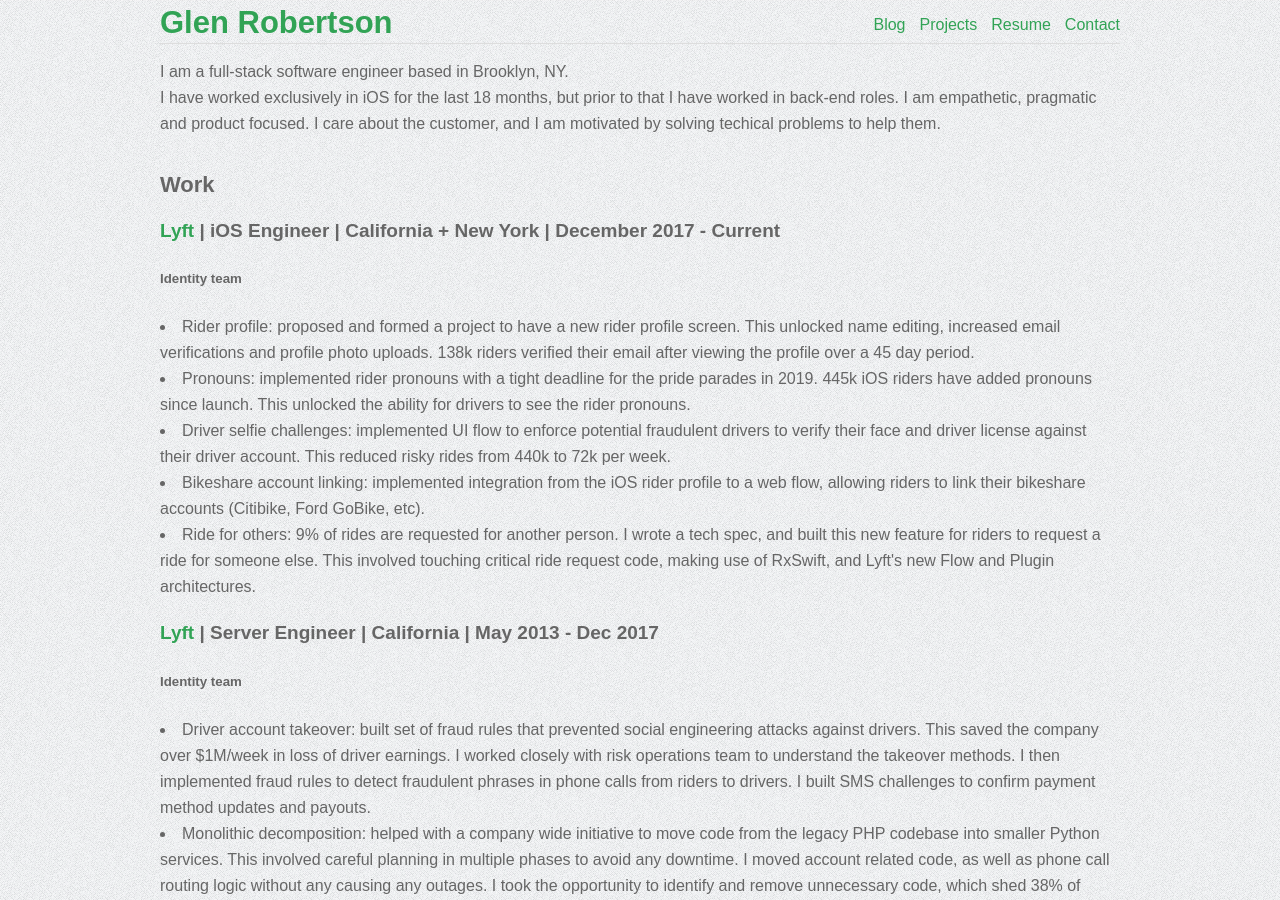
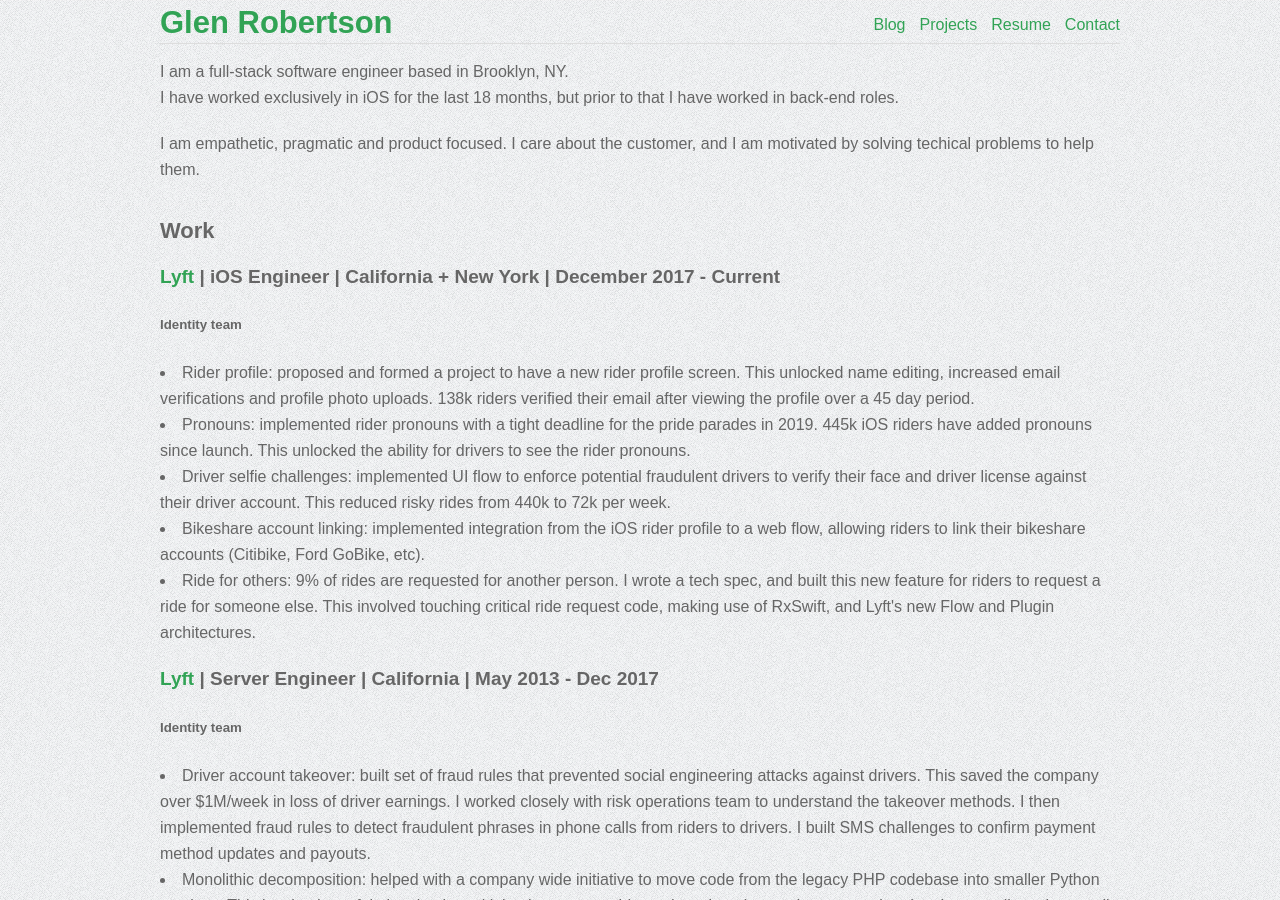
Before and after one commit to glenrobertson/glenrobertson.github.com, a Jekyll site: the page built from resume_2020.html, in a window 1280 px wide and 900 px high. Built offline with Jekyll 4.4.1, drawn with Linux system fonts in a browser that asks for light colours.

Commit message:
More info

```diff
--- a/resume_2020.html
+++ b/resume_2020.html
@@ -5,7 +5,8 @@
 
 <p>
 I am a full-stack software engineer based in Brooklyn, NY.<br />
-I have worked exclusively in iOS for the last 18 months, but prior to that I have worked in back-end roles.
+I have worked exclusively in iOS for the last 18 months, but prior to that I have worked in back-end roles.</p>
+<p>
 I am empathetic, pragmatic and product focused. I care about the customer, and I am motivated by solving techical problems to help them.</p>
 
 <h3>Work</h3>
```
